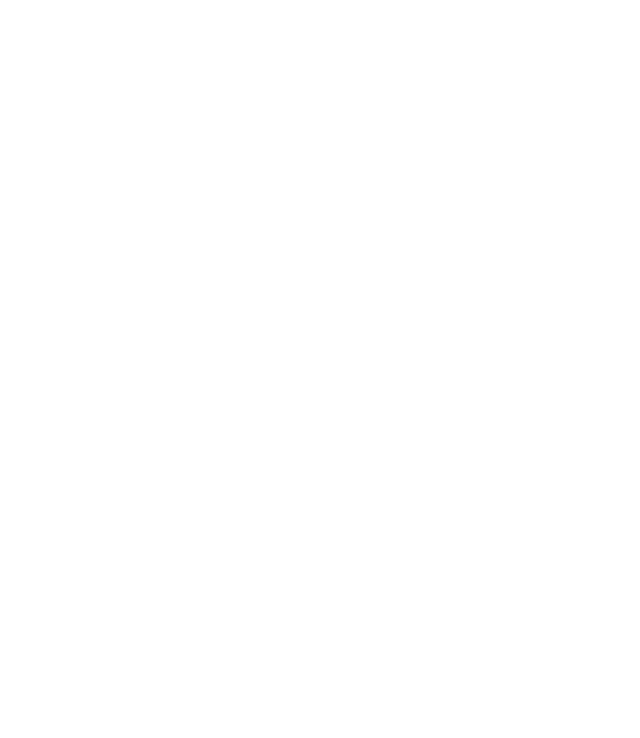
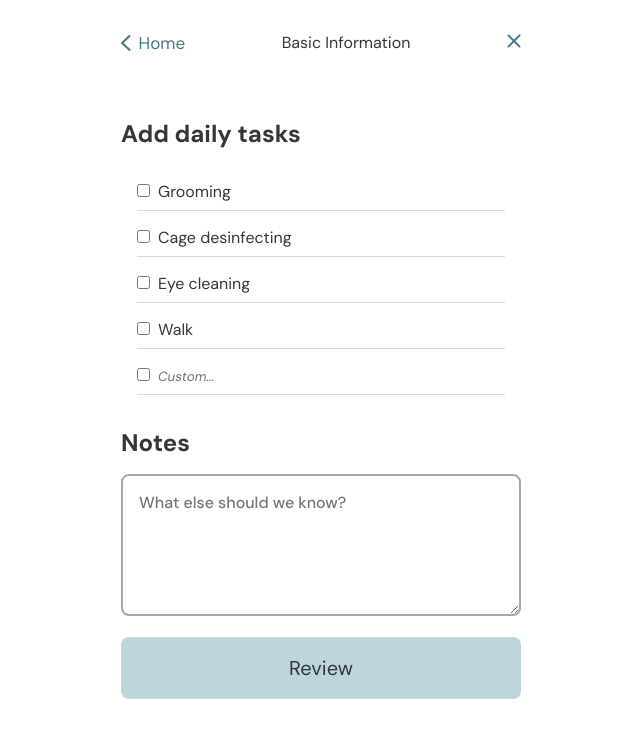
Before and after one commit to genesisvb/pawsible, a React (Create React App) app: page /tasks in a window 1280 px wide. Before the commit this address had no page. Shown: the top 738 px of the page, without its empty margins (319-959 px from the left). Built offline with nearby package versions, Linux system fonts and the light colour scheme.

Commit message:
Add Tasks component with styling

```diff
--- a/src/App.jsx
+++ b/src/App.jsx
@@ -4,6 +4,7 @@
 import HomePage from "./pages/HomePage/HomePage";
 import IntakePage from "./pages/IntakePage/IntakePage";
 import ShelterArea from "./components/ShelterArea/ShelterArea";
+import Tasks from "./components/Tasks/Tasks";
 
 function App() {
   return (
@@ -14,6 +15,7 @@
           <Route path="/" element={<HomePage />} />
           <Route path="/intake" element={<IntakePage />} />
           <Route path="/area" element={<ShelterArea />} />
+          <Route path="/tasks" element={<Tasks />} />
         </Routes>
       </BrowserRouter>
     </div>
--- a/src/components/ShelterArea/ShelterArea.jsx
+++ b/src/components/ShelterArea/ShelterArea.jsx
@@ -78,7 +78,7 @@
         </div>
       </div>
       <div className="form__button-wrapper">
-        <Link to="/area" className="form__button">
+        <Link to="/tasks" className="form__button">
           Next
         </Link>
       </div>
--- /dev/null
+++ b/src/components/Tasks/Tasks.jsx
@@ -0,0 +1,66 @@
+import Header from "../Header/Header";
+import "./Tasks.scss";
+import { Link } from "react-router-dom";
+
+function Tasks() {
+  return (
+    <div>
+      <Header />
+      <h2 className="tasks__title">Add daily tasks</h2>
+      <ul className="tasks__list">
+        <li className="tasks__list-item">
+          <label className="tasks__label" htmlFor="grooming">
+            <input className="tasks__input" type="checkbox" />
+            Grooming
+          </label>
+        </li>
+        <li className="tasks__list-item">
+          <label className="tasks__label" htmlFor="cageDesinfecting">
+            <input className="tasks__input" type="checkbox" />
+            Cage desinfecting
+          </label>
+        </li>
+        <li className="tasks__list-item">
+          <label className="tasks__label" htmlFor="eyeCleaning">
+            <input className="tasks__input" type="checkbox" />
+            Eye cleaning
+          </label>
+        </li>
+        <li className="tasks__list-item">
+          <label className="tasks__label" htmlFor="walk">
+            <input className="tasks__input" type="checkbox" />
+            Walk
+          </label>
+        </li>
+        <li className="tasks__list-item">
+          <label className="tasks__label" htmlFor="custom">
+            <input className="tasks__input" type="checkbox" />
+            <input
+              className="tasks__input--custom"
+              type="text"
+              placeholder="Custom..."
+            />
+          </label>
+        </li>
+      </ul>
+      <div className="tasks__notes">
+        <label className="tasks__heading" htmlFor="notes">
+          Notes
+        </label>
+        <textarea
+          className="tasks__textarea"
+          name="notes"
+          id="notes"
+          placeholder="What else should we know?"
+        ></textarea>
+      </div>
+      <div className="form__button-wrapper">
+        <Link to="/review" className="form__button">
+          Review
+        </Link>
+      </div>
+    </div>
+  );
+}
+
+export default Tasks;
--- /dev/null
+++ b/src/components/Tasks/Tasks.scss
@@ -0,0 +1,60 @@
+@use "../../styles/partials/variables" as *;
+
+.tasks {
+  &__title {
+    margin-bottom: 1rem;
+    font-weight: 700;
+    padding: 3rem 0 0;
+  }
+
+  &__list {
+    padding: 1rem;
+  }
+  &__list-item {
+    list-style-type: none;
+    display: flex;
+    gap: 0.5rem;
+    margin-bottom: 1rem;
+    padding-bottom: 0.5rem;
+    border-bottom: 1px solid #d9d9d9;
+  }
+
+  &__input {
+    margin-right: 0.5rem;
+    // appearance: none;
+    // -webkit-appearance: none;
+    // -moz-appearance: none;
+
+    &:checked {
+      color: #fff;
+      background-color: $primary-color-base;
+    }
+    &--custom {
+      border: none;
+      font-style: italic;
+    }
+  }
+
+  &__heading {
+    font-weight: 700;
+    font-size: 1.5rem;
+    display: block;
+    margin-bottom: 1rem;
+  }
+
+  &__textarea {
+    width: 100%;
+    border-radius: 8px;
+    height: 8.875rem;
+    border: 2px solid #a7a7a7;
+    font-size: 1rem;
+    font-weight: 500;
+    padding: 1rem;
+    margin-bottom: 1rem;
+    outline: none;
+
+    &:focus {
+      border-color: $primary-color-base;
+    }
+  }
+}
```
